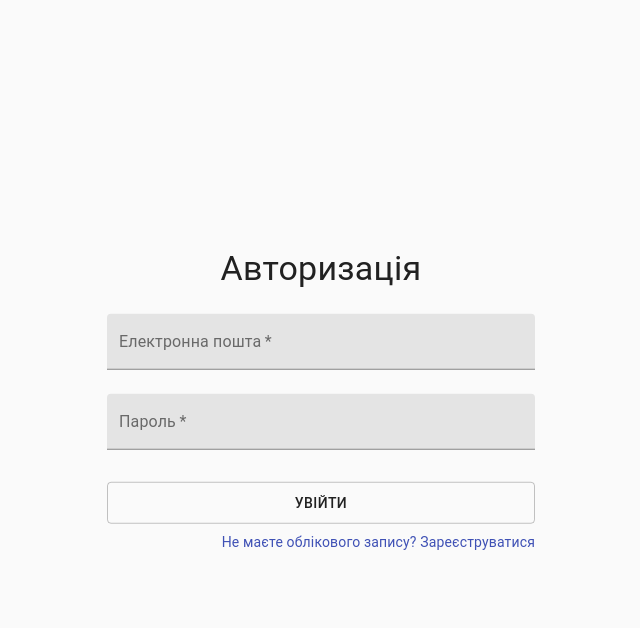
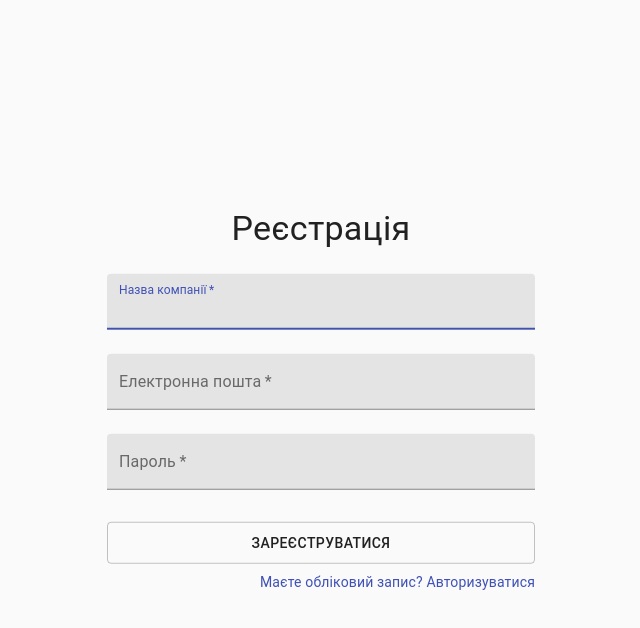
Before and after one commit to oleksii-kyrsenko/schedule-client, a React (Create React App) app: page / in a window 1280 px wide. Both pictures are taken after a click on the link "Не маєте облікового запису? Зареєструватися". Shown: the top 628 px of the page, without its empty margins (319-959 px from the left). Built offline with nearby package versions, Linux system fonts and the light colour scheme.

Commit message:
auth/register form basic

```diff
--- a/src/components/Forms/AuthForm/index.tsx
+++ b/src/components/Forms/AuthForm/index.tsx
@@ -14,7 +14,8 @@ import { useStyles } from './styles';
 
 export const AuthForm: FC = () => {
   const classes = useStyles();
-  const [loading, setLoading] = React.useState(false);
+  const [loading, setLoading] = React.useState<boolean>(false);
+  const [authMode, setAuthMode] = React.useState<boolean>(true);
 
   const handleButtonClick = () => {
     if (!loading) {
@@ -30,9 +31,23 @@ export const AuthForm: FC = () => {
       <CssBaseline />
       <div className={classes.paper}>
         <Typography component='h1' variant='h4'>
-          Авторизація
+          {authMode ? 'Авторизація' : 'Реєстрація'}
         </Typography>
         <form className={classes.form} noValidate>
+          {!authMode && (
+            <TextField
+              disabled={loading}
+              variant='filled'
+              margin='normal'
+              required
+              fullWidth
+              id='name'
+              label='Назва компанії'
+              name='name'
+              autoComplete='name'
+              autoFocus
+            />
+          )}
           <TextField
             disabled={loading}
             variant='filled'
@@ -66,7 +81,7 @@ export const AuthForm: FC = () => {
               disabled={loading}
               onClick={handleButtonClick}>
               <Typography variant='button' display='block'>
-                Увійти
+                {authMode ? 'Авторизуватися' : 'Зареєструватися'}
               </Typography>
             </Button>
             {loading && (
@@ -75,8 +90,13 @@ export const AuthForm: FC = () => {
           </div>
           <Grid container justify='flex-end'>
             <Grid item>
-              <Link href='#' variant='body2'>
-                {'Не маєте облікового запису? Зареєструватися'}
+              <Link
+                href='#'
+                variant='body2'
+                onClick={() => setAuthMode(!authMode)}>
+                {authMode
+                  ? 'Не маєте облікового запису? Зареєструватися'
+                  : 'Маєте обліковий запис? Авторизуватися'}
               </Link>
             </Grid>
           </Grid>
```
